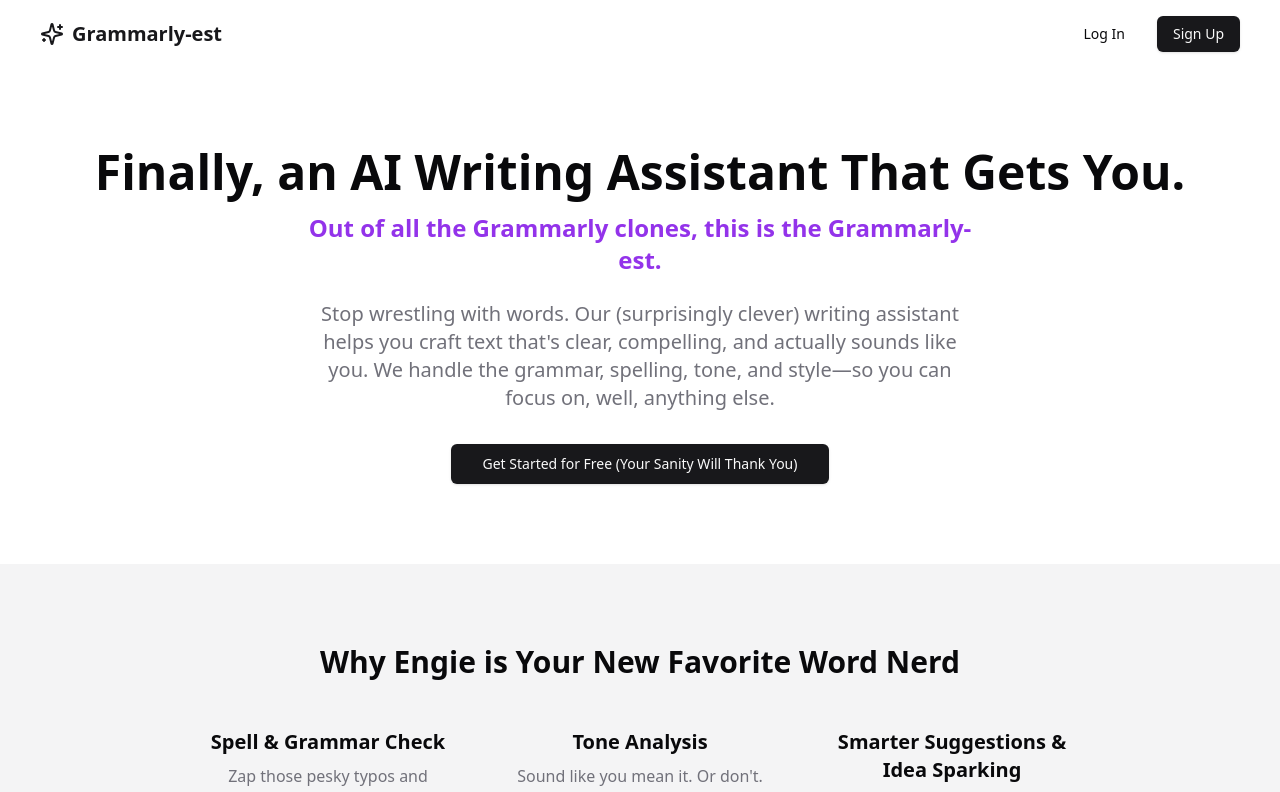
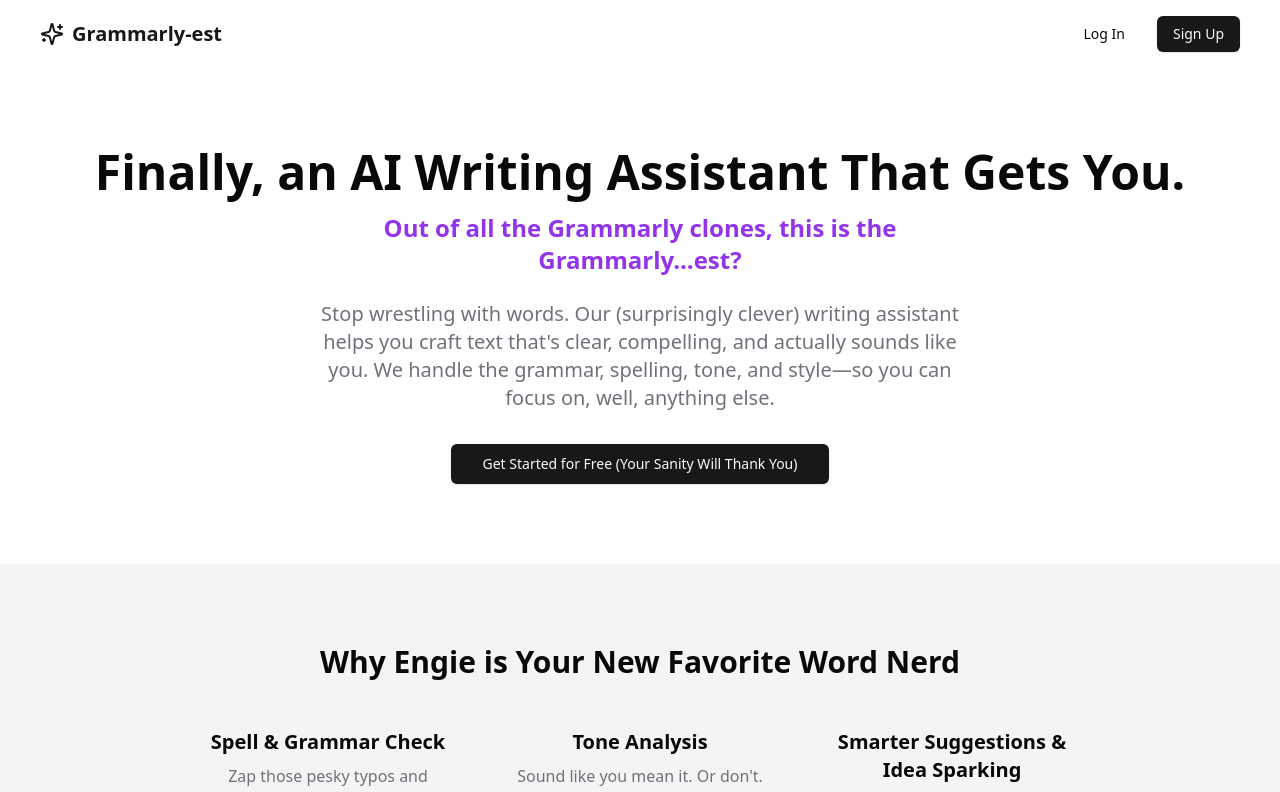
Before and after one commit to jfuginay/grammarly, a Next.js app: page / in a window 1280 px wide. Shown: the top 792 px of the page. Built offline with nearby package versions, Linux system fonts and the light colour scheme.

Commit message:
small edit for humor

```diff
--- a/src/pages/index.tsx
+++ b/src/pages/index.tsx
@@ -24,7 +24,7 @@ const IndexPage = () => {
             Finally, an AI Writing Assistant That Gets You.
           </h1>
           <p className="text-xl md:text-2xl text-purple-600 dark:text-purple-400 font-semibold max-w-2xl mx-auto mb-6">
-            Out of all the Grammarly clones, this is the Grammarly-est.
+            Out of all the Grammarly clones, this is the Grammarly...est?
           </p>
           <p className="text-lg md:text-xl text-muted-foreground max-w-2xl mx-auto mb-8">
             Stop wrestling with words. Our (surprisingly clever) writing assistant helps you craft text that's clear, compelling, and actually sounds like you. We handle the grammar, spelling, tone, and style—so you can focus on, well, anything else.
```
